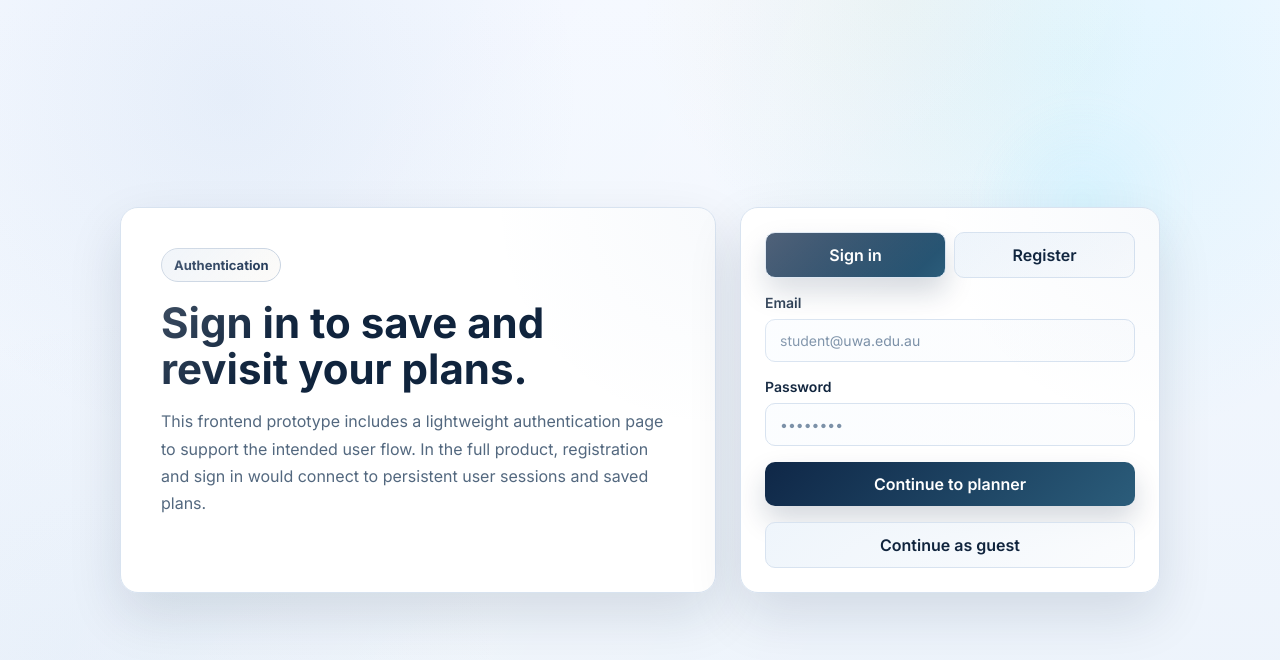
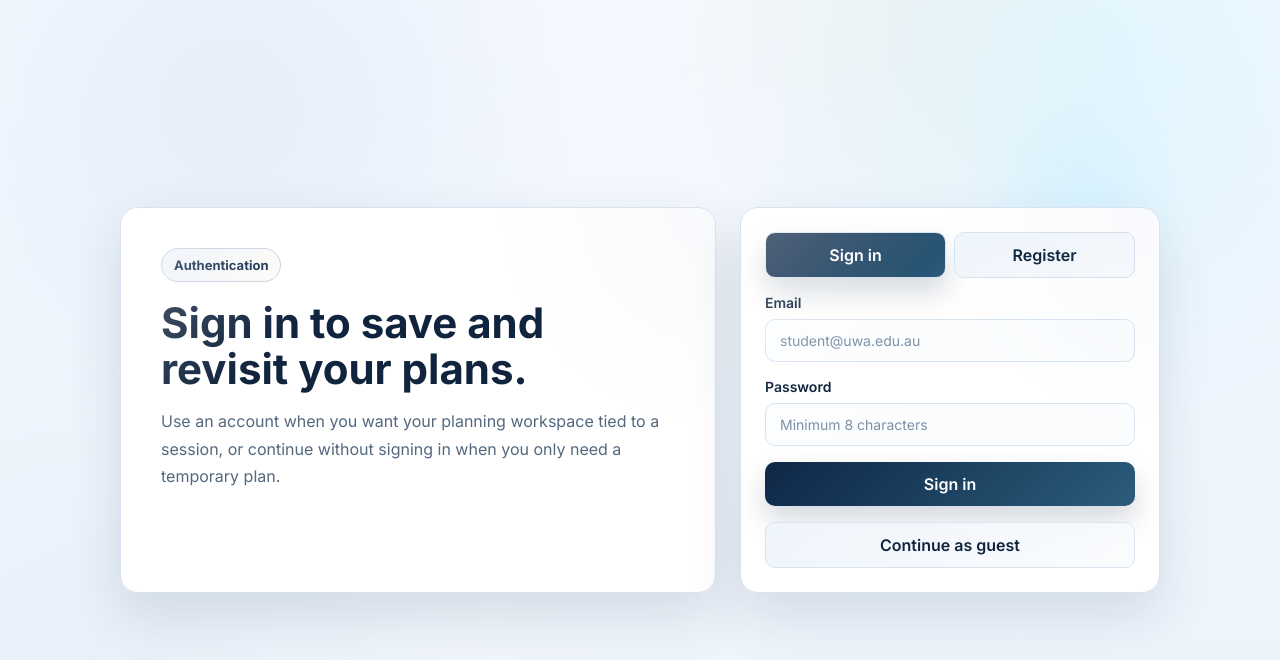
Before and after one commit to VincentWang2961/AIStudyPlanner, a Next.js app in the folder frontend/: page /auth in a window 1280 px wide. Shown: the top 660 px of the page. Built offline with nearby package versions, Linux system fonts and the light colour scheme; no server answers.

Commit message:
Connect auth page to sessions

```diff
--- a/frontend/src/app/auth/page.module.css
+++ b/frontend/src/app/auth/page.module.css
@@ -117,10 +117,12 @@
 .tab,
 .primaryBtn,
 .secondaryBtn {
+  border: 1px solid transparent;
   border-radius: 10px;
   padding: 12px 14px;
   font-weight: 600;
   text-align: center;
+  cursor: pointer;
 }
 
 .activeTab {
@@ -168,10 +170,16 @@
 }
 
 .primaryBtn {
+  border: none;
   background:
     linear-gradient(135deg, var(--button-primary-bg), color-mix(in srgb, var(--button-primary-bg) 72%, #73e7ff));
   color: var(--button-primary-text);
   box-shadow: 0 14px 28px color-mix(in srgb, var(--button-primary-bg) 18%, transparent);
+}
+
+.primaryBtn:disabled {
+  cursor: wait;
+  opacity: 0.68;
 }
 
 .secondaryBtn {
@@ -183,6 +191,17 @@
     );
   border: 1px solid var(--border);
   color: var(--text-primary);
+}
+
+.errorMessage {
+  margin: 0;
+  padding: 10px 12px;
+  border: 1px solid color-mix(in srgb, #c2410c 30%, var(--border));
+  border-radius: 10px;
+  background: color-mix(in srgb, #f97316 10%, var(--surface));
+  color: #9a3412;
+  line-height: 1.5;
+  font-size: 14px;
 }
 
 :global([data-theme="dark"]) .page {
--- a/frontend/src/app/auth/page.tsx
+++ b/frontend/src/app/auth/page.tsx
@@ -1,7 +1,41 @@
+"use client";
+
+import React from "react";
 import Link from "next/link";
+import { useRouter } from "next/navigation";
+import { login, register, type AuthMode } from "@/lib/authApi";
 import styles from "./page.module.css";
 
 export default function AuthPage() {
+  const router = useRouter();
+  const [mode, setMode] = React.useState<AuthMode>("login");
+  const [email, setEmail] = React.useState("");
+  const [password, setPassword] = React.useState("");
+  const [error, setError] = React.useState<string | null>(null);
+  const [isSubmitting, setIsSubmitting] = React.useState(false);
+
+  const submitLabel = mode === "login" ? "Sign in" : "Create account";
+
+  const handleSubmit = async (event: React.FormEvent<HTMLFormElement>) => {
+    event.preventDefault();
+    setError(null);
+    setIsSubmitting(true);
+
+    try {
+      if (mode === "login") {
+        await login(email, password);
+      } else {
+        await register(email, password);
+      }
+
+      router.push("/create-plan");
+    } catch (authError) {
+      setError(authError instanceof Error ? authError.message : "Authentication failed.");
+    } finally {
+      setIsSubmitting(false);
+    }
+  };
+
   return (
     <main className={styles.page}>
       <div className={styles.card}>
@@ -9,34 +43,70 @@ export default function AuthPage() {
           <span className={styles.eyebrow}>Authentication</span>
           <h1>Sign in to save and revisit your plans.</h1>
           <p>
-            This frontend prototype includes a lightweight authentication page to support the
-            intended user flow. In the full product, registration and sign in would connect to
-            persistent user sessions and saved plans.
+            Use an account when you want your planning workspace tied to a session, or continue
+            without signing in when you only need a temporary plan.
           </p>
         </div>
 
-        <div className={styles.formCard}>
+        <form className={styles.formCard} onSubmit={handleSubmit}>
           <div className={styles.toggleRow}>
-            <button className={styles.activeTab}>Sign in</button>
-            <button className={styles.tab}>Register</button>
+            <button
+              type="button"
+              className={mode === "login" ? styles.activeTab : styles.tab}
+              onClick={() => {
+                setMode("login");
+                setError(null);
+              }}
+            >
+              Sign in
+            </button>
+            <button
+              type="button"
+              className={mode === "register" ? styles.activeTab : styles.tab}
+              onClick={() => {
+                setMode("register");
+                setError(null);
+              }}
+            >
+              Register
+            </button>
           </div>
 
           <div className={styles.fieldGroup}>
-            <label>Email</label>
-            <input type="email" placeholder="student@uwa.edu.au" />
+            <label htmlFor="email">Email</label>
+            <input
+              id="email"
+              type="email"
+              placeholder="student@uwa.edu.au"
+              value={email}
+              onChange={(event) => setEmail(event.target.value)}
+              autoComplete="email"
+              required
+            />
           </div>
           <div className={styles.fieldGroup}>
-            <label>Password</label>
-            <input type="password" placeholder="••••••••" />
+            <label htmlFor="password">Password</label>
+            <input
+              id="password"
+              type="password"
+              placeholder="Minimum 8 characters"
+              value={password}
+              onChange={(event) => setPassword(event.target.value)}
+              autoComplete={mode === "login" ? "current-password" : "new-password"}
+              minLength={8}
+              required
+            />
           </div>
 
-          <Link href="/create-plan" className={styles.primaryBtn}>
-            Continue to planner
-          </Link>
+          {error ? <p className={styles.errorMessage}>{error}</p> : null}
+
+          <button type="submit" className={styles.primaryBtn} disabled={isSubmitting}>
+            {isSubmitting ? "Please wait..." : submitLabel}
+          </button>
           <Link href="/create-plan" className={styles.secondaryBtn}>
             Continue as guest
           </Link>
-        </div>
+        </form>
       </div>
     </main>
   );
--- /dev/null
+++ b/frontend/src/lib/authApi.ts
@@ -0,0 +1,52 @@
+export interface AuthUser {
+  id: string;
+  email: string;
+}
+
+export type AuthMode = "login" | "register";
+
+const API_BASE_URL = process.env.NEXT_PUBLIC_API_BASE_URL ?? "http://localhost:3001";
+
+async function requestAuth(path: string, email: string, password: string): Promise<AuthUser> {
+  const response = await fetch(`${API_BASE_URL}${path}`, {
+    method: "POST",
+    credentials: "include",
+    headers: {
+      "Content-Type": "application/json",
+    },
+    body: JSON.stringify({ email, password }),
+  });
+
+  const payload = await response.json().catch(() => null);
+
+  if (!response.ok) {
+    throw new Error(payload?.error ?? payload?.message ?? "Authentication failed.");
+  }
+
+  if (!payload?.user) {
+    throw new Error("The authentication response was incomplete.");
+  }
+
+  return payload.user;
+}
+
+export function login(email: string, password: string): Promise<AuthUser> {
+  return requestAuth("/api/auth/login", email, password);
+}
+
+export function register(email: string, password: string): Promise<AuthUser> {
+  return requestAuth("/api/auth/register", email, password);
+}
+
+export async function getCurrentUser(): Promise<AuthUser | null> {
+  const response = await fetch(`${API_BASE_URL}/api/auth/me`, {
+    credentials: "include",
+  });
+
+  if (!response.ok) {
+    return null;
+  }
+
+  const payload = await response.json().catch(() => null);
+  return payload?.user ?? null;
+}
```
